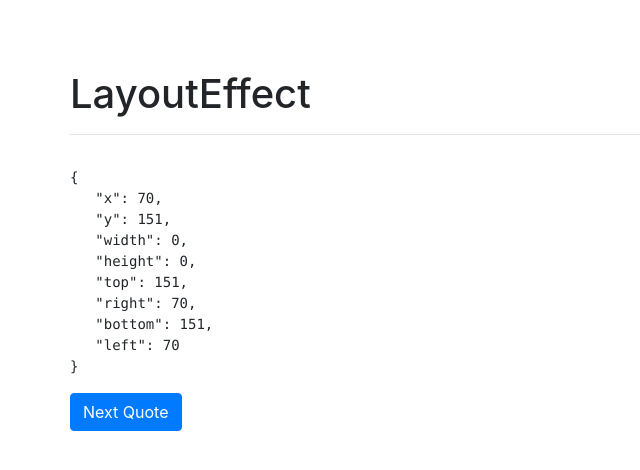
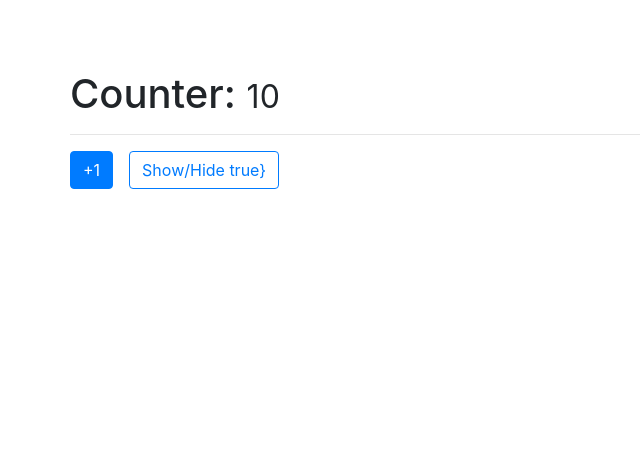
Before and after one commit to andrezffajardo/ReactJS-zero-to-expert-Hook-App, a React (Create React App) app: page / in a window 1280 px wide. Shown: the top 470 px of the page, without its empty margins (0-640 px from the left). Built offline with nearby package versions, Linux system fonts and the light colour scheme; no server answers.

Commit message:
Memo React Method

```diff
--- /dev/null
+++ b/src/components/06-memos/Memorize.js
@@ -0,0 +1,35 @@
+import React, { useState } from 'react';
+import '../02-useEffect/effects.css'
+import { useCounter } from "../../hooks/useCounter";
+import { Small } from "./Small";
+
+export const Memorize = () => {
+
+    const { counter, increment } = useCounter( 10 );
+    const [show, setShow] = useState(true);
+
+    return (
+        <div>
+            <h1>Counter: <Small value={ counter } /> </h1>
+            <hr />
+
+            <button
+                className="btn btn-primary"
+                onClick={ increment }
+            >
+                +1
+            </button>
+
+            <button
+                className="btn btn-outline-primary ml-3"
+                onClick={ () => {
+                    setShow( !show );
+                }}
+            >
+                Show/Hide { JSON.stringify( show ) }
+            }
+            </button>
+
+        </div>
+    );
+};
--- /dev/null
+++ b/src/components/06-memos/Small.js
@@ -0,0 +1,10 @@
+import React, { memo } from 'react';
+
+export const Small = memo(({ value }) => {
+
+    console.log(' I call again :( ');
+
+    return (
+        <small> { value } </small>
+    );
+})
--- a/src/index.js
+++ b/src/index.js
@@ -8,10 +8,11 @@ import ReactDOM from 'react-dom';
 //import {MultipleCustomHooks} from "./components/03-examples/MultipleCustomHooks";
 //import {FocusScreen} from "./components/04-useRef/FocusScreen";
 //import {RealExampleRef} from "./components/04-useRef/RealExampleRef";
-import {Layout} from "./components/05-useLayoutEffect/Layout";
+//import {Layout} from "./components/05-useLayoutEffect/Layout";
+import {Memorize} from "./components/06-memos/Memorize";
 
 
 ReactDOM.render(
-    <Layout />,
+    <Memorize />,
   document.getElementById('root')
 );
```
